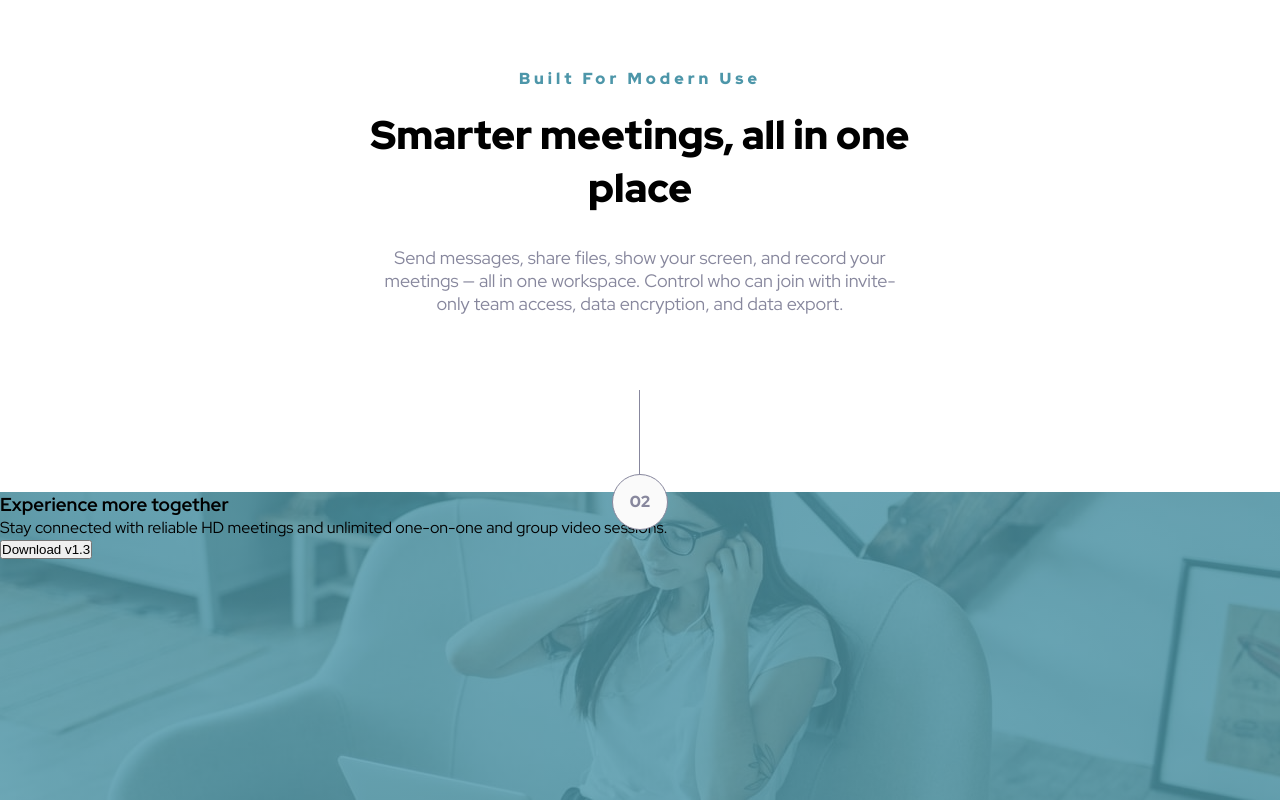
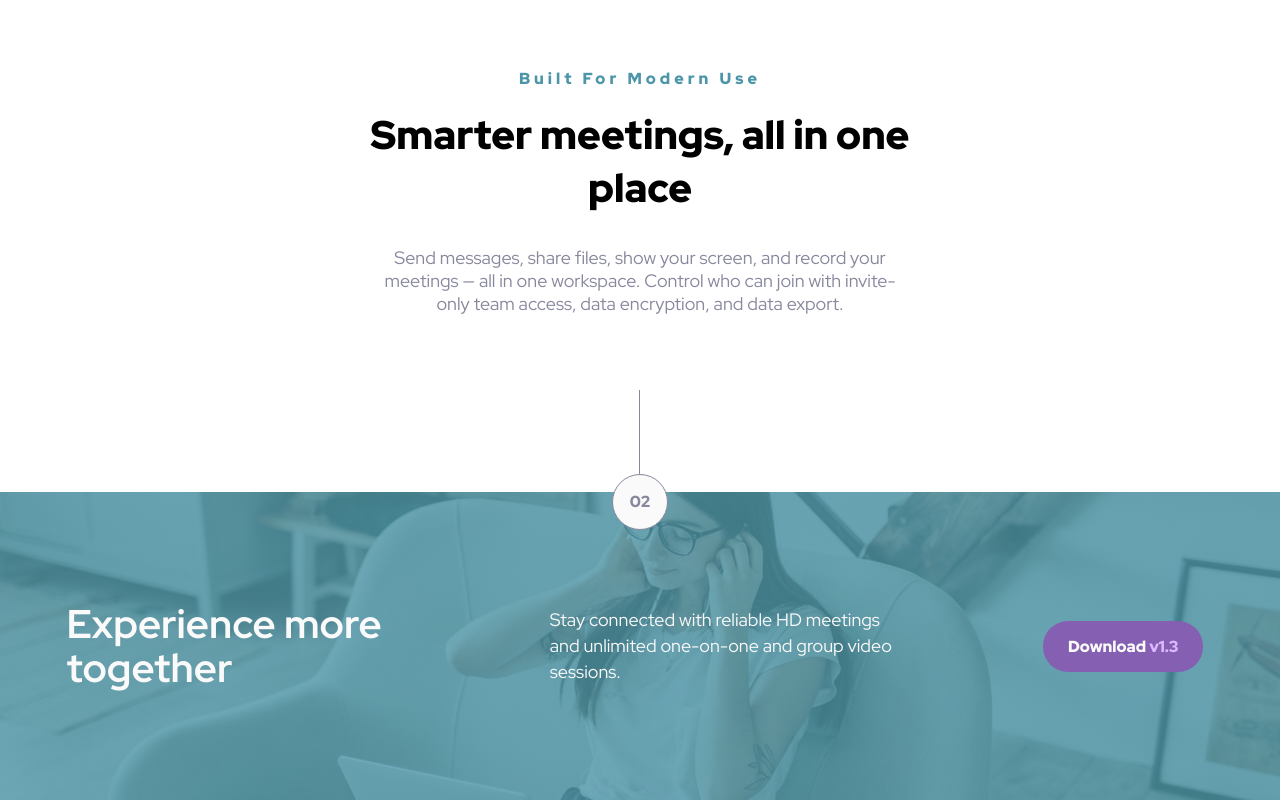
Before and after one commit to kennyputman/meet-landing-page, a plain HTML site: page index.html in a window 1280 px wide. Shown: the part 1014-1814 px from the top of the page. Drawn offline with Linux system fonts and the light colour scheme.

Commit message:
fix horizontal overflow

```diff
--- a/index.html
+++ b/index.html
@@ -18,7 +18,7 @@
   </div>
   <div class="hero-container">
     <div class="hero">
-      <div class="hero-img-container">
+      <div class="hero-img-left">
         <img src="./assets/desktop/image-hero-left.png" alt="">
       </div>
       <div class="hero-content">
@@ -35,7 +35,7 @@
           </button>
         </div>
       </div>
-      <div class="hero-img-container">
+      <div class="hero-img-right">
         <img src="./assets/desktop/image-hero-left.png" alt="">
       </div>
     </div>
@@ -91,8 +91,8 @@
       <p>
         Stay connected with reliable HD meetings and unlimited one-on-one and group video sessions.
       </p>
-      <button>
-        Download v1.3
+      <button class="btn-main bg-violet-dark">
+        Download <span class="txt-violet-light">v1.3</span>
       </button>
     </div>
   </div>
--- a/styles/main.css
+++ b/styles/main.css
@@ -18,6 +18,7 @@
 
 body {
   font-family: "Red Hat Display", sans-serif;
+  overflow-x: hidden;
 }
 
 h1 {
@@ -74,6 +75,9 @@ h2 {
   color: var(--cyan-light);
 }
 
+.txt-violet-light {
+  color: var(--violet-light);
+}
 /* ------------- Components ------------- */
 .timeline {
   width: 100%;
@@ -106,18 +110,22 @@ h2 {
 }
 
 .hero-container {
-  position: relative;
   height: 400px;
 }
 .hero {
   display: flex;
   flex-direction: row;
-  justify-content: space-between;
-  /* Used to get user image to overflow past the page */
-  width: calc(100vw + 80px);
+  justify-content: center;
+  position: relative;
+}
+
+.hero-img-left {
   position: absolute;
   left: -40px;
-  top: 0;
+}
+.hero-img-right {
+  position: absolute;
+  right: -40px;
 }
 
 .hero-content {
@@ -189,10 +197,27 @@ h2 {
 
 .footer {
   position: absolute;
+  width: 100%;
   bottom: 0;
-  width: 100%;
   height: 308px;
   background: linear-gradient(rgba(77, 150, 168, 0.8), rgba(77, 150, 168, 0.8)),
     url("../assets/desktop/image-footer.jpg") center no-repeat;
   background-size: cover;
+  display: flex;
+  justify-content: space-around;
+  align-items: center;
 }
+
+.footer h3 {
+  color: var(--white);
+  max-width: 350px;
+  font-size: 40px;
+  line-height: 44px;
+}
+
+.footer p {
+  color: var(--white);
+  font-size: 18px;
+  line-height: 26px;
+  max-width: 350px;
+}
```
